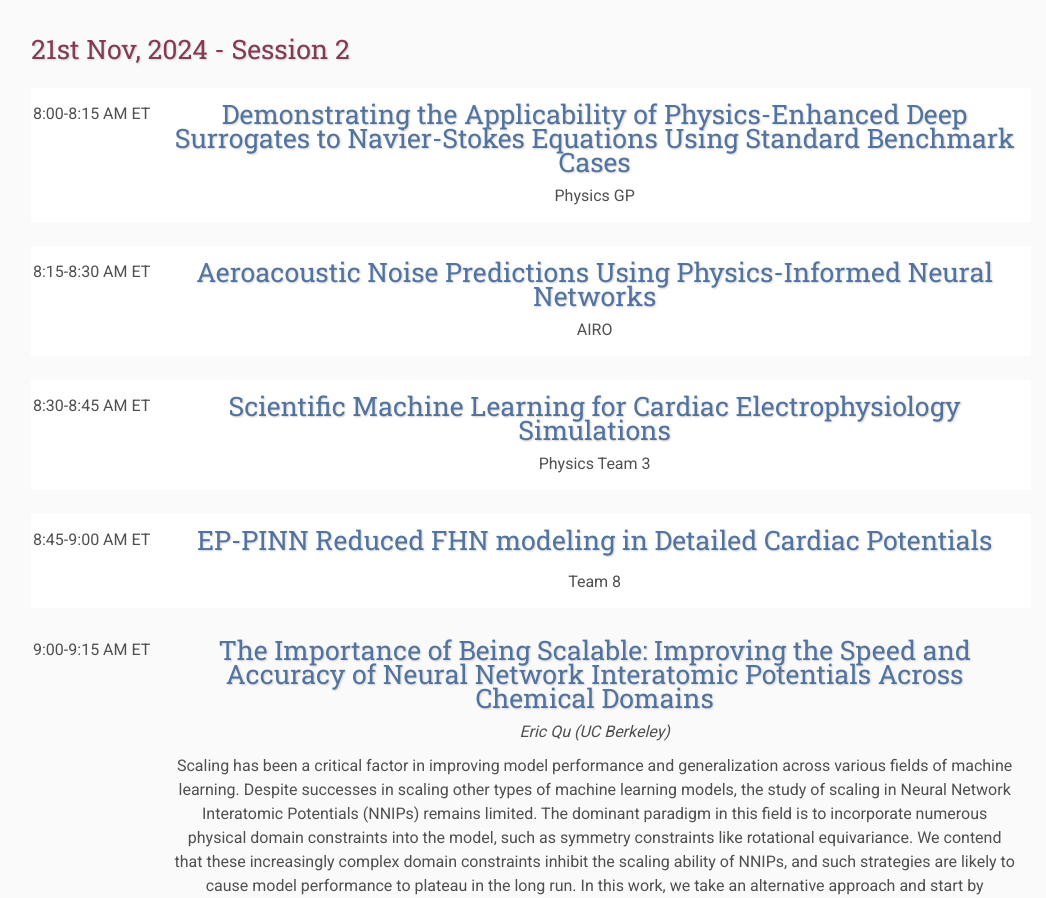
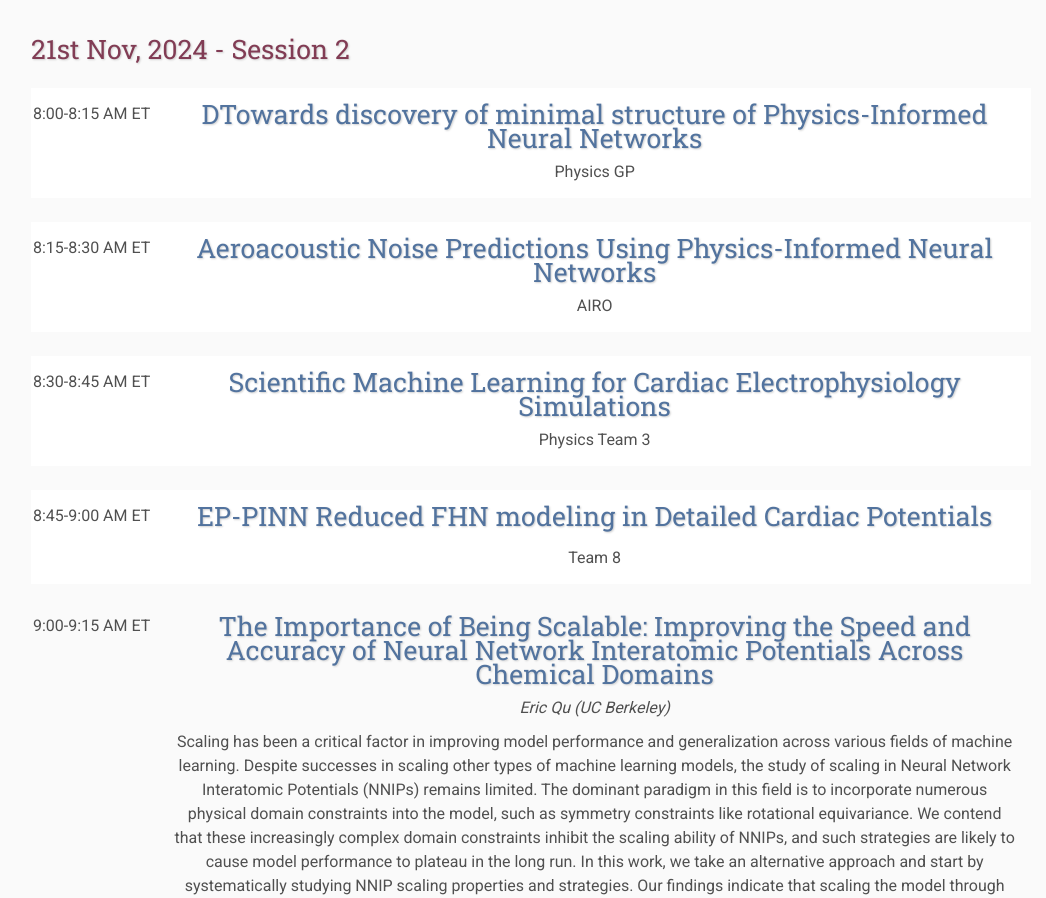
Before and after one commit to sciml-symposium/sciml-symposium-2024.github.io, a plain HTML site: page program/index.html in a window 1280 px wide. Shown: the part 1374-2272 px from the top of the page, without its empty margins (109-1155 px from the left). Drawn offline with nearby package versions, Linux system fonts and the light colour scheme; some packages are replaced by stand-ins of ours; files that its build step writes are made by us from their sources.

Commit message:
Update index.html
update GP talk

```diff
--- a/program/index.html
+++ b/program/index.html
@@ -142,7 +142,7 @@ solution into our experimental data, the reflected and transmitted waves are ext
             8:00-8:15 AM ET
         </td>
         <td class="title-special">
-            Demonstrating the Applicability of Physics-Enhanced Deep Surrogates to Navier-Stokes Equations Using Standard Benchmark Cases
+            DTowards discovery of minimal structure of Physics-Informed Neural Networks
         </td>
     </tr>
     <tr>
```
